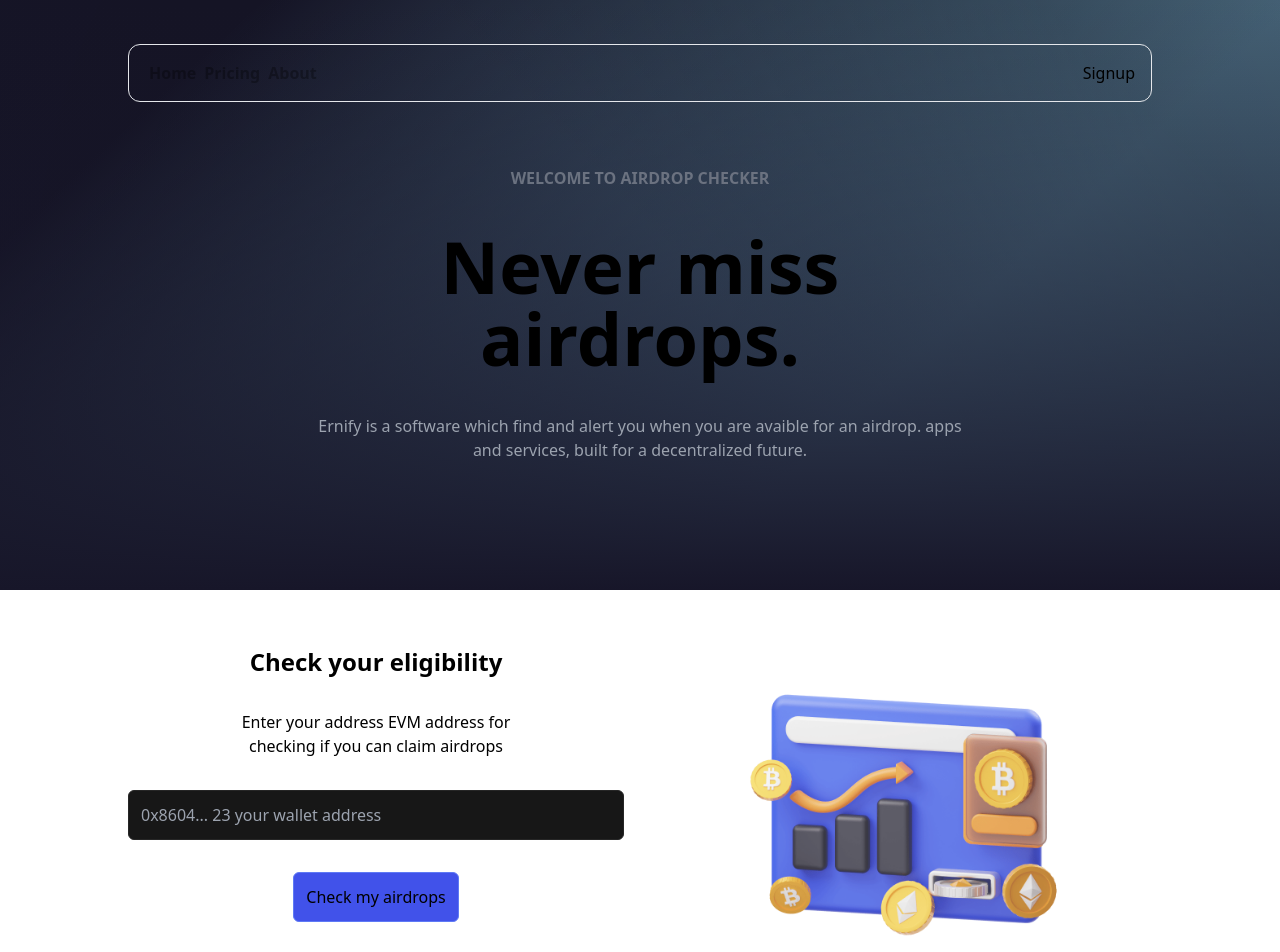
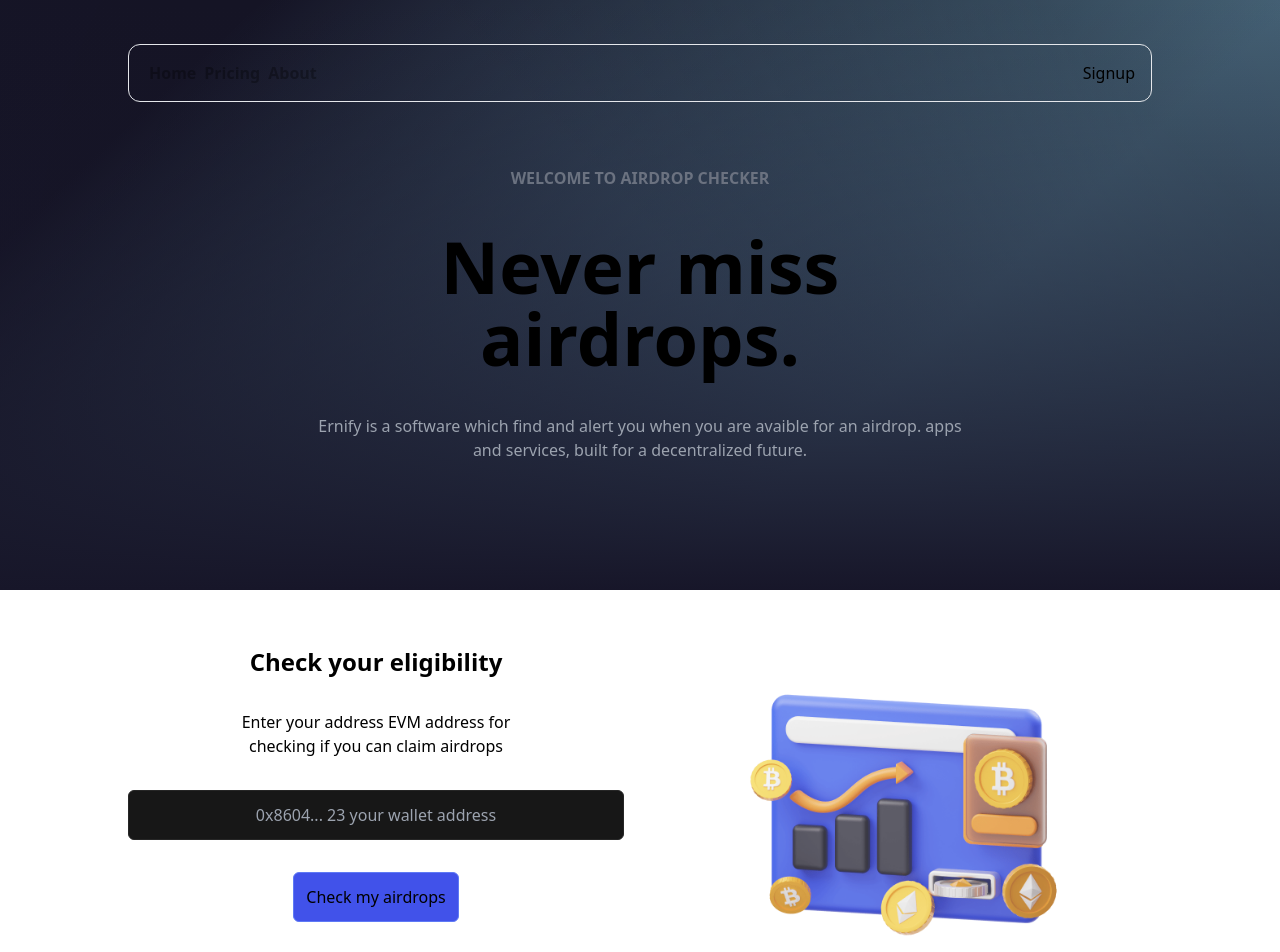
Before and after one commit to constantgillet/airdrop-checker, a Next.js app: page / in a window 1280 px wide. Shown: the top 952 px of the page. Built offline with nearby package versions, Linux system fonts and the light colour scheme.

Commit message:
add props in input element

```diff
--- a/components/Input.js
+++ b/components/Input.js
@@ -4,13 +4,19 @@ export function Input({
   value = "",
   block = false,
   onChange = () => {},
+  align = "left",
 }) {
   return (
     <input
       className={
-        `rounded-sm px-3 py-3 border border-neutral-800 bg-neutral-900 focus:outline-2 focus:outline-primary ${
-          block ? "block w-full" : ""
-        }` + className
+        `rounded-sm px-3 py-3 border border-neutral-800 bg-neutral-900 focus:outline-2 focus:outline-primary
+        ${block ? "block w-full" : ""}
+        ${
+          align === "center"
+            ? "text-center placeholder:text-center"
+            : "text-left"
+        }
+        ` + className
       }
       placeholder={placeholder}
       value={value}
--- a/pages/index.js
+++ b/pages/index.js
@@ -41,7 +41,11 @@ export default function Home() {
               Enter your address EVM address for checking if you can claim
               airdrops
             </p>
-            <Input placeholder="0x8604... 23 your wallet address" block />
+            <Input
+              placeholder="0x8604... 23 your wallet address"
+              block
+              align="center"
+            />
             <Button className="text-center">Check my airdrops</Button>
           </div>
           <div className="col-span-6">
```
